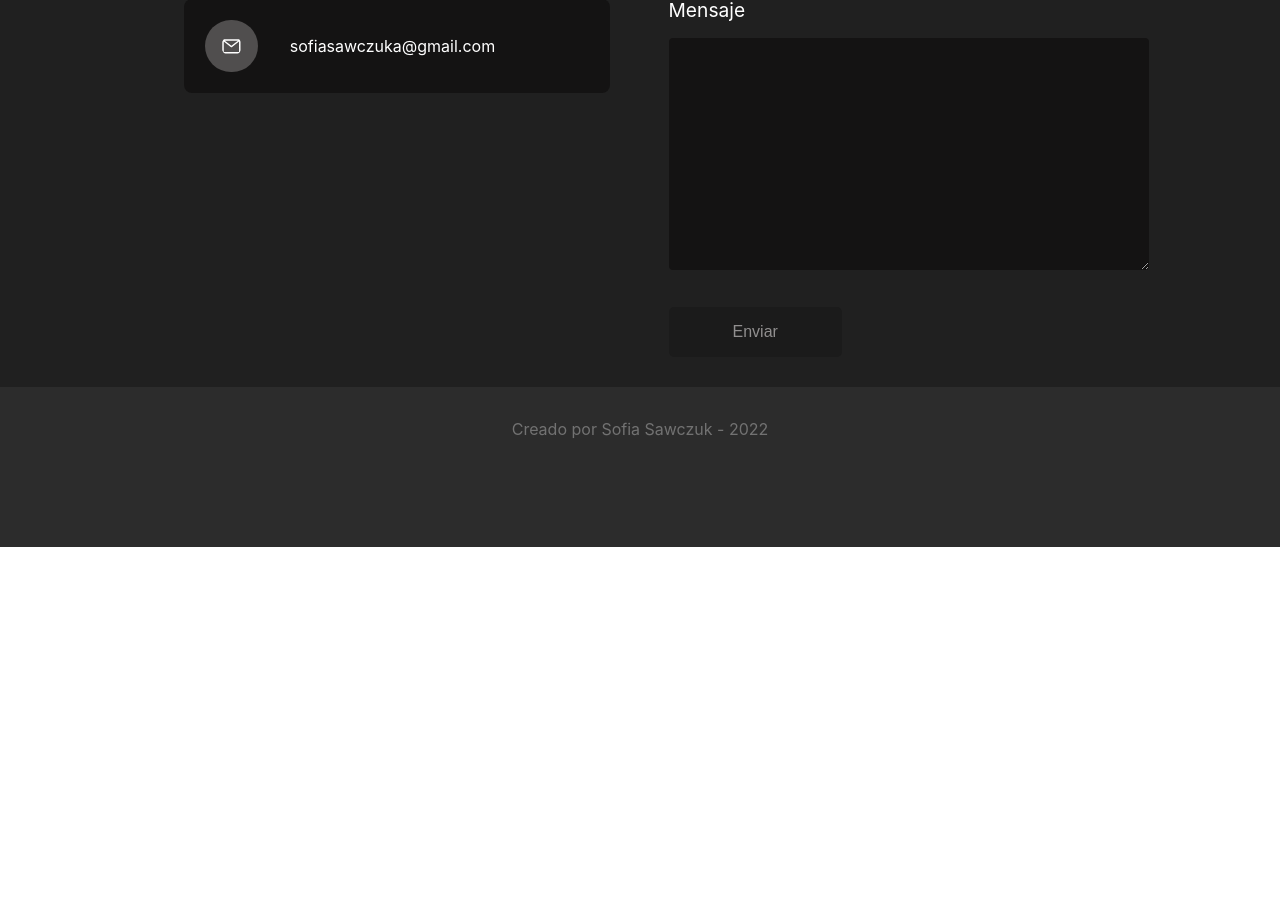
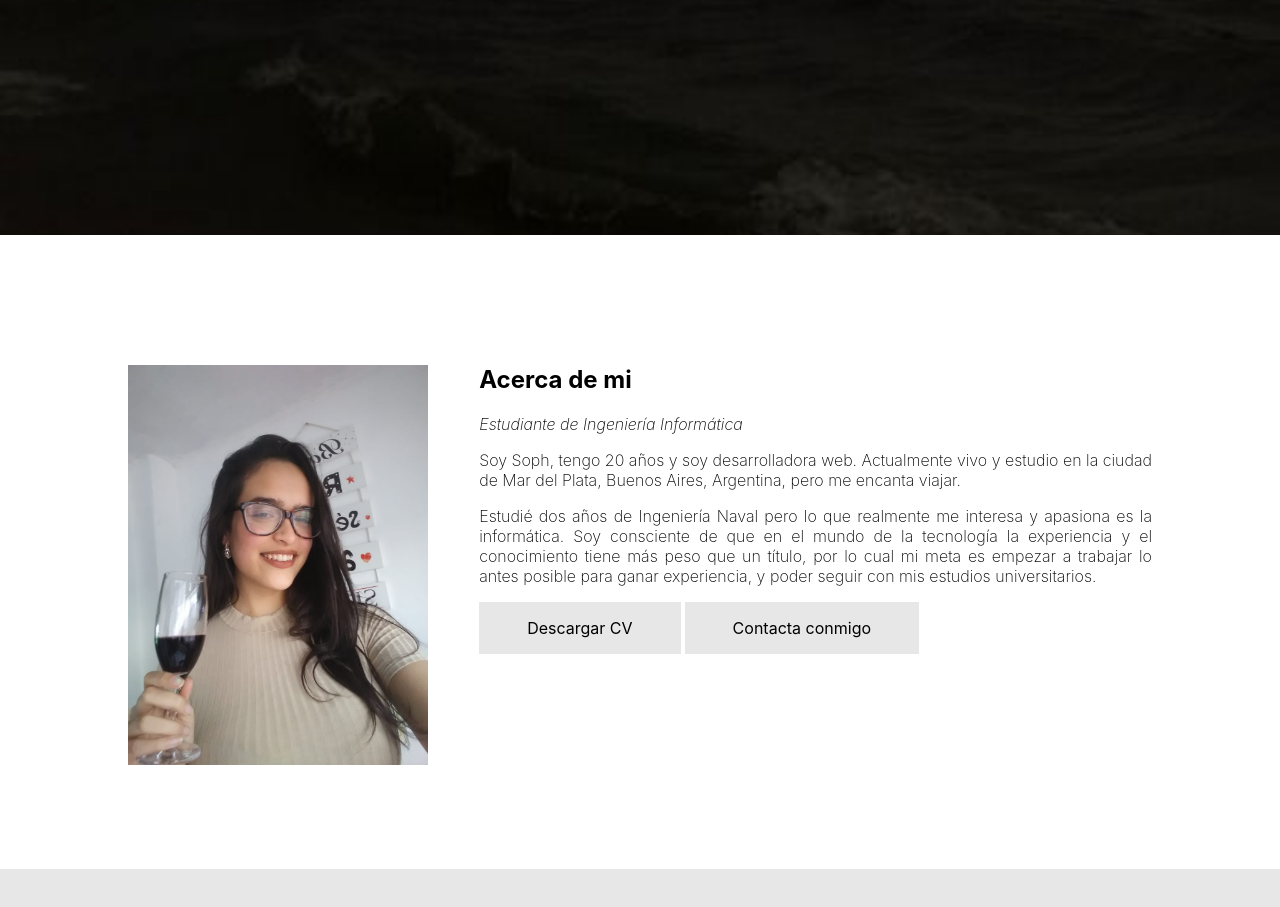
Before and after one commit to SophSawczuk/sophsawczuk, a React (Create React App) app: page /holis2 in a window 1280 px wide. Shown: the part 565-1472 px from the top of the page. Before the commit the page ends 1112 px from the top, so only its background shows below. Built offline with nearby package versions, Linux system fonts and the light colour scheme.

Commit message:
first debug

```diff
--- a/src/App.js
+++ b/src/App.js
@@ -10,7 +10,7 @@ function App() {
     <div className="App">
       <Nav/>
       <Switch>
-        <Route exact path="/">
+        <Route path="/">
           <Holis/>
         </Route>
         <Route path="/holis2">
--- a/src/Components/nav.module.css
+++ b/src/Components/nav.module.css
@@ -90,6 +90,7 @@
 
 .foto {
     height: 50vh;
+    width: auto;
 }
 
 .acercaDe {
```
